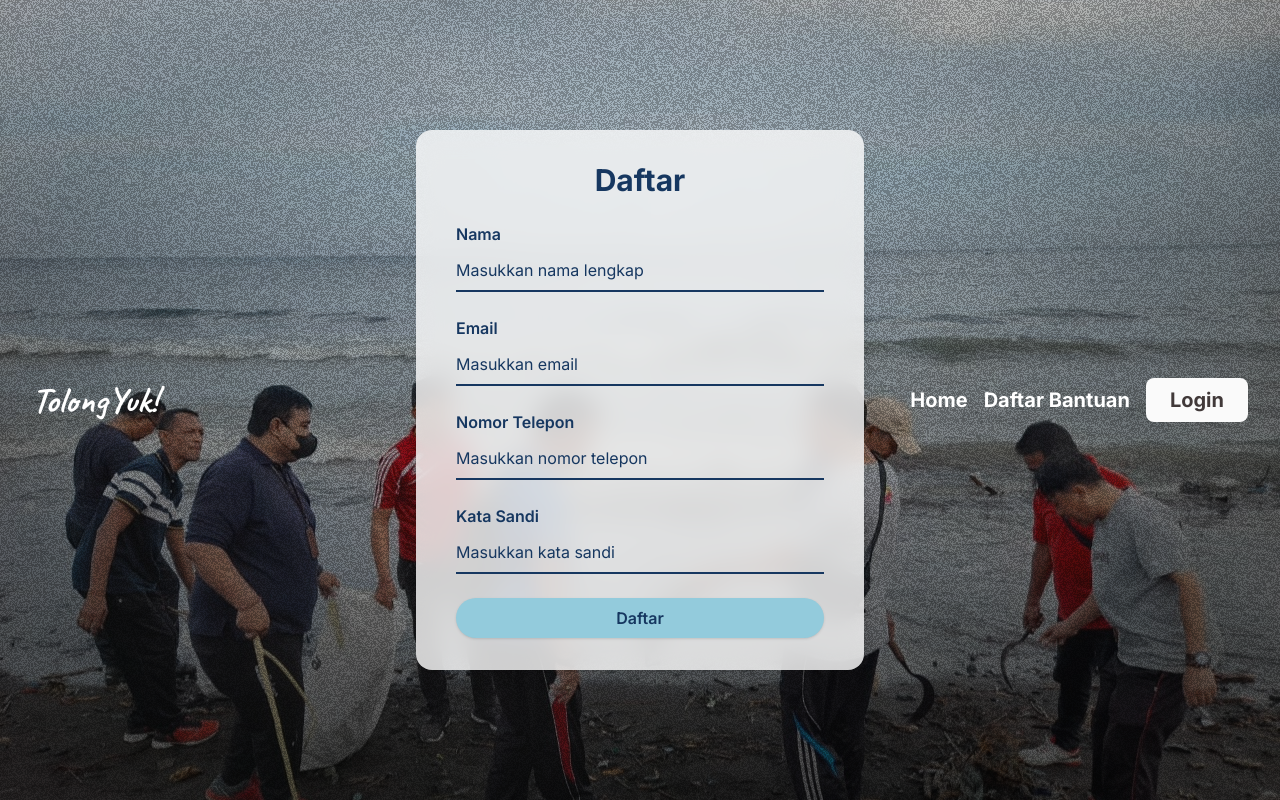
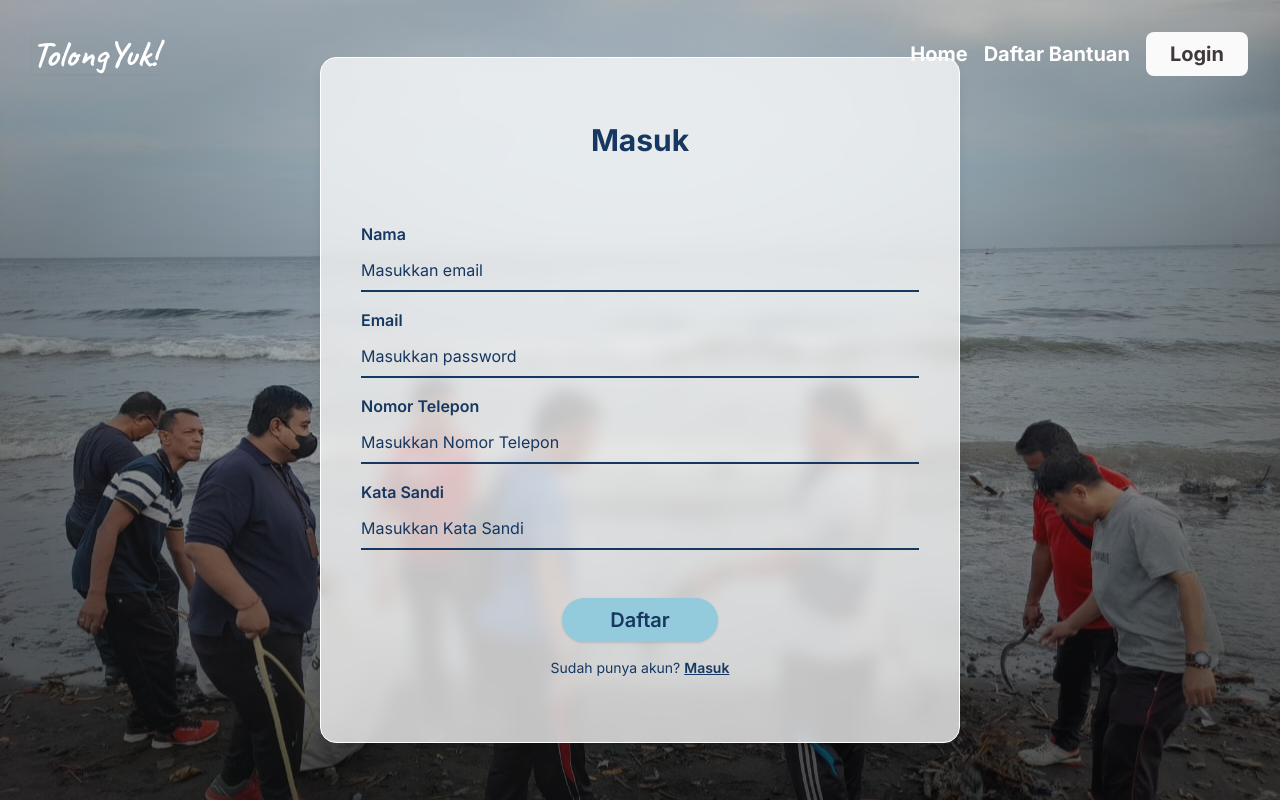
Before and after one commit to UCYenyen/silogy-competition, a Next.js app: page /register in a window 1280 px wide. Built offline with nearby package versions, Linux system fonts and the light colour scheme.

Commit message:
register made it better

```diff
--- a/app/register/page.tsx
+++ b/app/register/page.tsx
@@ -29,7 +29,7 @@ export default function RegisterPage() {
 
   return (
     <div
-      className="min-h-screen flex items-center justify-center bg-cover bg-center bg-no-repeat"
+      className="min-h-screen flex-col items-center justify-center bg-cover bg-center bg-no-repeat"
       style={{ backgroundImage: "url('/images/background-home-desktop.svg')" }}
     >
       <nav
@@ -47,69 +47,98 @@ export default function RegisterPage() {
         </div>
       </div>
       {/* Mobile menu button */}
-      <div className="flex flex-col gap-1.5 md:hidden hadow-xs">
+      <div className="flex flex-col gap-1.5 md:hidden shadow-xs">
         <div className="w-10 bg-white h-1.5"></div>
         <div className="w-10 bg-white h-1.5"></div>
       </div>
     </nav>
-      <div className="bg-white/80 backdrop-blur-md rounded-2xl px-10 py-8 shadow-lg w-full max-w-md">
-        <h1 className="text-3xl font-bold text-[#163760] text-center mb-6">Daftar</h1>
-        <form onSubmit={handleSubmit} className="space-y-6">
+      <div
+        className="min-h-screen flex items-center justify-center bg-cover bg-center"
+        style={{
+          backgroundImage: "url('/images/background-home-no-noise.svg')",
+        }}
+      >
+        <div className="bg-white/75 flex flex-col border-1 gap-4 border-white backdrop-blur-sm rounded-2xl px-10 py-16 shadow-lg w-full justify-between max-w-[40rem]">
+          <h1 className="text-3xl font-bold text-[#163760] text-center mb-12">
+            Masuk
+          </h1>
+          <form onSubmit={handleSubmit} className="space-y-4">
             <div>
-            <label className="block text-[#163760] font-semibold mb-1">Nama</label>
+              <label className="block text-[#163760] font-semibold mb-1">
+                Nama
+              </label>
               <input
                 name="name"
                 value={form.name}
                 onChange={handleChange}
                 required
-              placeholder="Masukkan nama lengkap"
-              className="w-full border-0 border-b-2 border-[#163760] bg-transparent text-[#163760] placeholder-[#163760] placeholder-opacity-50 focus:outline-none focus:ring-0 focus:border-[#163760] py-2"
+                placeholder="Masukkan email"
+                className="w-full border-b-2 border-[#163760] bg-transparent text-[#163760] placeholder-[#163760] placeholder-opacity-20 focus:outline-none focus:ring-0 focus:border-[#163760] py-2"
               />
             </div>
             <div>
-            <label className="block text-[#163760] font-semibold mb-1">Email</label>
+              <label className="block text-[#163760] font-semibold mb-1">
+                Email
+              </label>
               <input
                 name="email"
                 type="email"
                 value={form.email}
                 onChange={handleChange}
                 required
-              placeholder="Masukkan email"
-              className="w-full border-0 border-b-2 border-[#163760] bg-transparent text-[#163760] placeholder-[#163760] placeholder-opacity-50 focus:outline-none focus:ring-0 focus:border-[#163760] py-2"
+                placeholder="Masukkan password"
+                className="w-full border-b-2 border-[#163760] bg-transparent text-[#163760] placeholder-[#163760] placeholder-opacity-20 focus:outline-none focus:ring-0 focus:border-[#163760] py-2"
               />
             </div>
             <div>
-            <label className="block text-[#163760] font-semibold mb-1">Nomor Telepon</label>
+              <label className="block text-[#163760] font-semibold mb-1">
+                Nomor Telepon
+              </label>
               <input
                 name="phone_number"
                 value={form.phone_number}
                 onChange={handleChange}
-              placeholder="Masukkan nomor telepon"
-              className="w-full border-0 border-b-2 border-[#163760] bg-transparent text-[#163760] placeholder-[#163760] placeholder-opacity-50 focus:outline-none focus:ring-0 focus:border-[#163760] py-2"
+                required
+                placeholder="Masukkan Nomor Telepon"
+                className="w-full border-b-2 border-[#163760] bg-transparent text-[#163760] placeholder-[#163760] placeholder-opacity-20 focus:outline-none focus:ring-0 focus:border-[#163760] py-2"
               />
             </div>
             <div>
-            <label className="block text-[#163760] font-semibold mb-1">Kata Sandi</label>
+              <label className="block text-[#163760] font-semibold mb-1">
+                Kata Sandi
+              </label>
               <input
                 name="password"
-              type="password"
                 value={form.password}
                 onChange={handleChange}
                 required
-              placeholder="Masukkan kata sandi"
-              className="w-full border-0 border-b-2 border-[#163760] bg-transparent text-[#163760] placeholder-[#163760] placeholder-opacity-50 focus:outline-none focus:ring-0 focus:border-[#163760] py-2"
+                placeholder="Masukkan Kata Sandi"
+                className="w-full border-b-2 border-[#163760] bg-transparent text-[#163760] placeholder-[#163760] placeholder-opacity-20 focus:outline-none focus:ring-0 focus:border-[#163760] py-2"
               />
             </div>
+
+            <div className="flex justify-center mt-12">
               <button
                 type="submit"
-            className="w-full bg-[#93CBDC] text-[#163760] font-semibold py-2 rounded-full shadow hover:bg-[#7fbccf] transition-colors"
+                className="px-12 bg-[#93CBDC] text-[#163760] text-xl font-semibold py-2 rounded-full shadow hover:bg-[#7fbccf] transition-colors"
               >
                 Daftar
               </button>
+            </div>
           </form>
+          <div className="text-center text-sm text-[#163760]">
+            Sudah punya akun?{" "}
+            <a
+              href="/login"
+              className="font-semibold text-[#163760] underline hover:text-[#0f2f5c]"
+            >
+              Masuk
+            </a>
+          </div>
           {message && (
-          <div className="mt-4 text-center text-red-600 font-medium">{message}</div>
+            <div className="mt-4 text-center text-red-600">{message}</div>
           )}
+        </div>
       </div>
     </div>
   )
```
Lines whose indentation alone changed are shown as unchanged.
